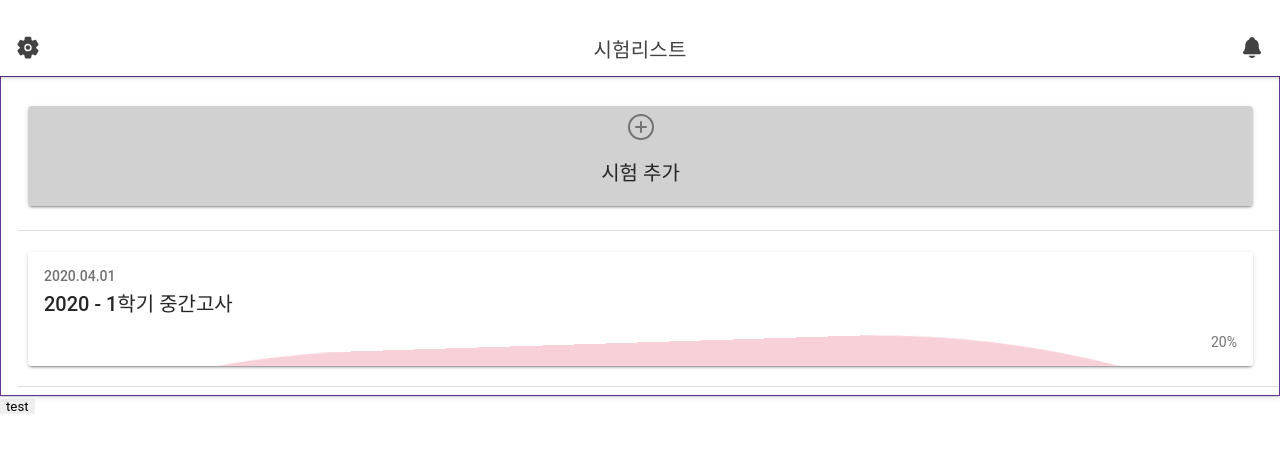
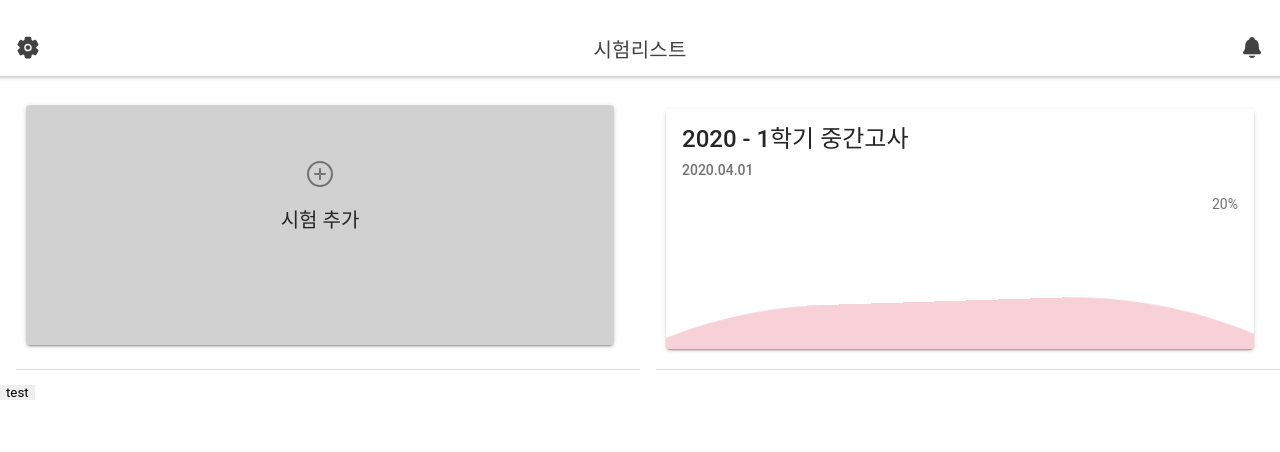
Before and after one commit to erados/2020_Kokathon_Gong_Ple, a React (Create React App) app: page /select in a window 1280 px wide. Shown: the top 452 px of the page. Built offline with nearby package versions, Linux system fonts and the light colour scheme; a web font is replaced by a local one.

Commit message:
SelectView.css updated

```diff
--- a/src/pages/Calendar.css
+++ b/src/pages/Calendar.css
@@ -108,7 +108,7 @@ ion-grid.calendar {
     height: 85vh;
 }
 
-ion-list {
+ion-list.calendar {
     position: relative;
     border: 1px solid rebeccapurple;
     box-shadow: red;
--- a/src/pages/Calendar.tsx
+++ b/src/pages/Calendar.tsx
@@ -54,7 +54,7 @@ class Calendar extends Component<Props> {
             let row = ((i) / 7).toFixed(0);
             children.push(<IonRow onClick={this.onRowClicked.bind(this, row)}>{temp}</IonRow>);
         }
-        children.push(<IonList
+        children.push(<IonList className="calendar"
             style={{display: ((this.state.hide) ? 'block' : 'none'), top: -60 + this.state.clickedRow * 15 + 'vh'}}>
             <IonListHeader>공부할 것</IonListHeader>
             {this.state.plan_arr.map((obj: any, idx: number) => {
--- a/src/pages/SelectView.tsx
+++ b/src/pages/SelectView.tsx
@@ -44,7 +44,7 @@ export const Toolbar: React.FC = () => (
 );
 
 export const AddCard: React.FC = () => (
-    <IonCard style={{ background: 'rgba(105, 105, 105, 0.3)', border: '0px dotted rgb(105, 105, 105)' }}>
+    <IonCard className="selectView addbtn" style={{ background: 'rgba(105, 105, 105, 0.3)', border: '0px dotted rgb(105, 105, 105)' }}>
         <IonGrid>
             <IonRow className="ion-justify-content-center">
                 <div>
@@ -68,10 +68,10 @@ interface CardProps {
     progress: number;
 }
 export const Card: React.FC<CardProps> = ({ date, title, progress }) => (
-    <IonCard class="progress" href="#">
+    <IonCard class="selectView progress" href="/Calendar">
         <IonCardHeader>
-            <IonCardSubtitle>{date}</IonCardSubtitle>
-            <IonCardTitle>{title}</IonCardTitle>
+            <IonCardTitle style={{ fontSize: '24px' }}><span>{title}</span></IonCardTitle>
+            <IonCardSubtitle style={{ fontSize: '14px' }}>{date}</IonCardSubtitle>
         </IonCardHeader>
         <IonCardContent className="ion-text-end">
             {progress}%
@@ -121,14 +121,14 @@ export const ListExample: React.FC = () => {
     return (
         <IonContent>
             <IonList>
-                <IonItem>
+                <IonItem className="selectView">
                     <IonLabel>
                         <PopoverExample />
                     </IonLabel>
                 </IonItem>
                 {
                     cards.map((card) => (
-                        <IonItem>
+                        <IonItem className="selectView">
                             <IonLabel>
                                 <Card date={card.date} title={card.title} progress={card.progress} />
                             </IonLabel>
--- a/src/pages/selectViewStyle.css
+++ b/src/pages/selectViewStyle.css
@@ -3,6 +3,16 @@
     --ion-safe-area-bottom: 22px;
 }
 
+ion-item.selectView{
+    width: 50vw;
+    display: inline-block;
+}
+ion-card.selectView{
+    height: 30vh;
+}
+ion-card.addbtn{
+    padding-top: 6vh;
+}
 header {
     font-size: 11px;
     font-weight: 600;
```
Also changed, not shown: src/pages/mc.jpg (added).
